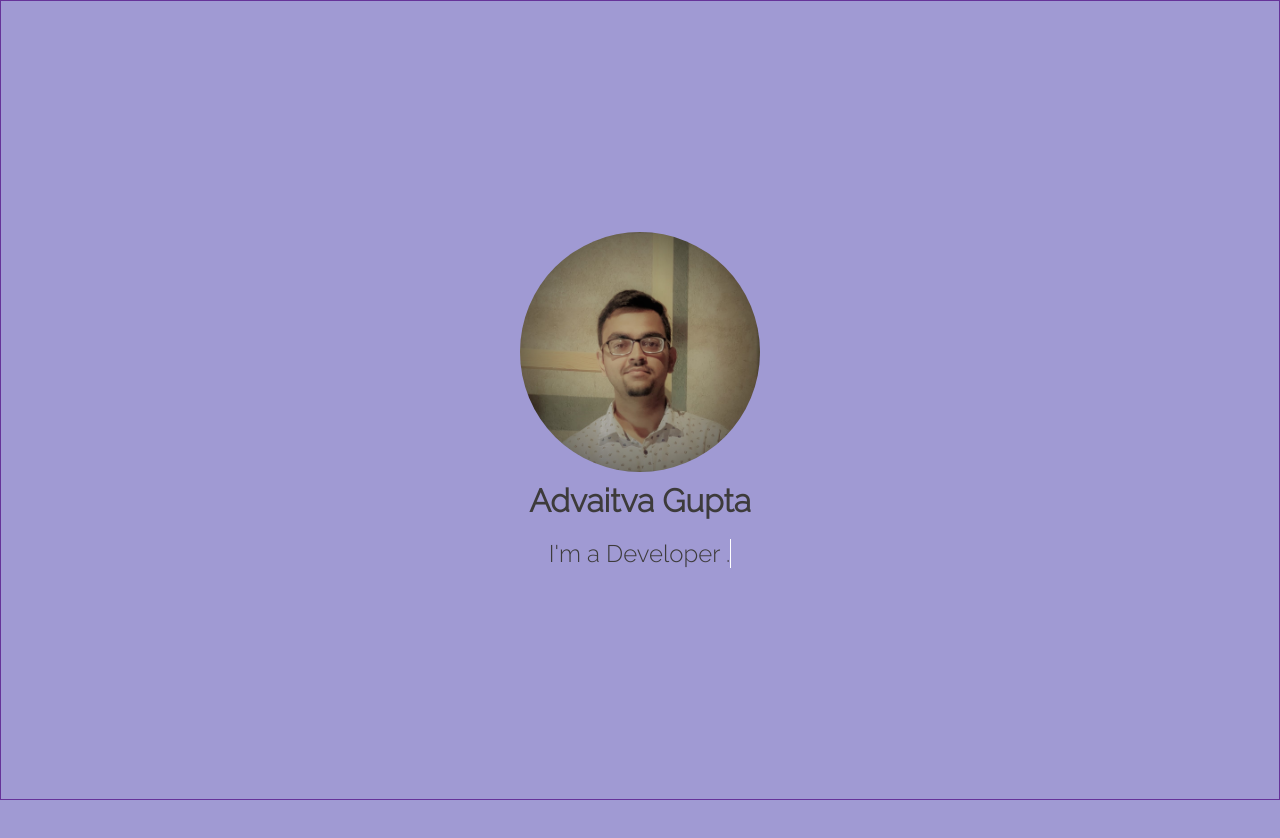
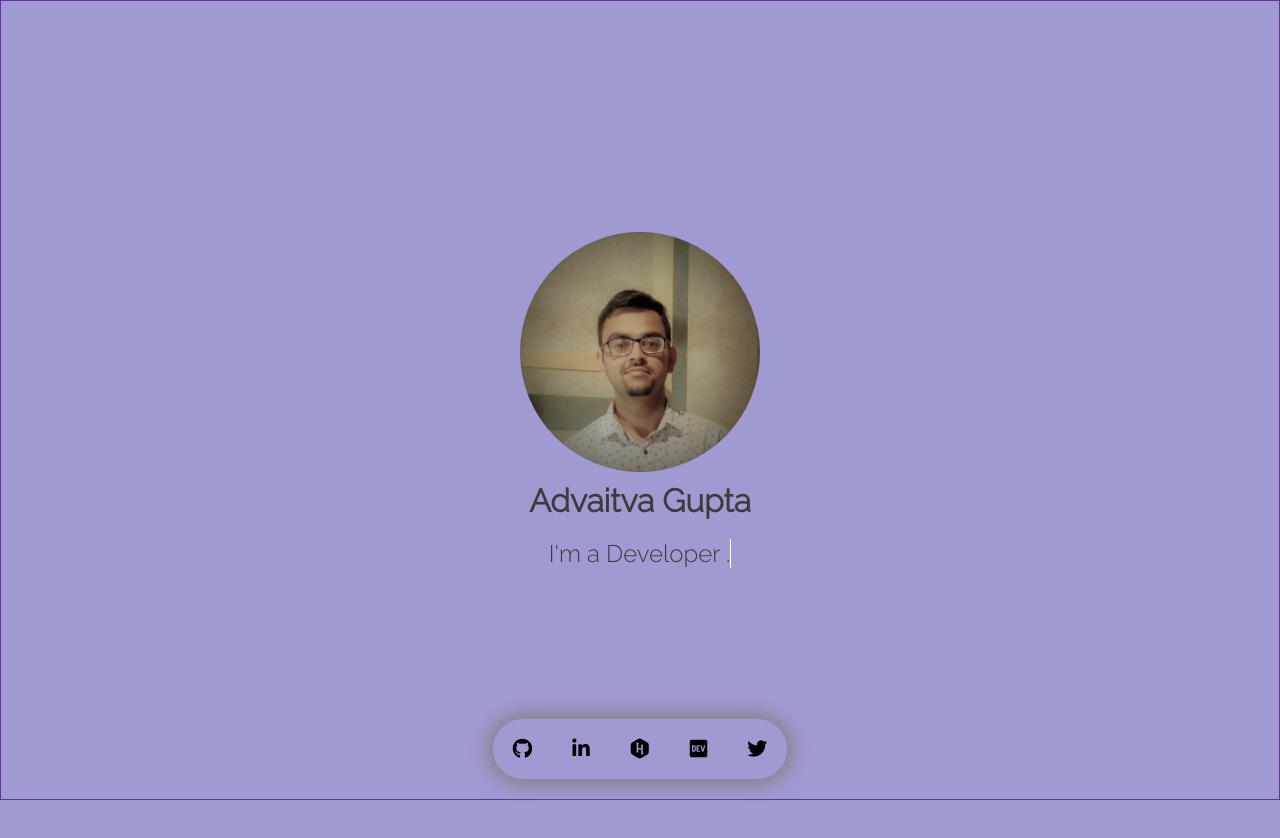
Before and after one commit to Advaitva/Portfolio, a plain HTML site: page index.html in a window 1280 px wide. Shown: the top 838 px of the page. Drawn offline with nearby package versions, Linux system fonts and the light colour scheme.

Commit message:
media icons added

```diff
--- a/index.html
+++ b/index.html
@@ -4,6 +4,14 @@
     <meta charset="UTF-8" />
     <meta name="viewport" content="width=device-width, initial-scale=1.0" />
     <link rel="stylesheet" href="style.css" />
+    <link
+      rel="stylesheet"
+      href="https://stackpath.bootstrapcdn.com/font-awesome/4.7.0/css/font-awesome.min.css"
+    />
+    <script
+      src="https://kit.fontawesome.com/8a08224e72.js"
+      crossorigin="anonymous"
+    ></script>
     <script
       src="https://code.jquery.com/jquery-3.5.1.slim.min.js"
       integrity="sha256-4+XzXVhsDmqanXGHaHvgh1gMQKX40OUvDEBTu8JcmNs="
@@ -23,6 +31,17 @@
         >
         </span>
       </div>
+      <div id="icons">
+        <a href="https://github.com/Advaitva"><i class="fab fa-github"></i></a>
+        <a href="https://in.linkedin.com/in/advaitva-gupta-963a7418"
+          ><i class="fab fa-linkedin-in"></i
+        ></a>
+        <a href="https://www.hackerrank.com/advaitva_gupta21">
+          <i class="fab fa-hackerrank"></i
+        ></a>
+        <a href=""> <i class="fab fa-dev"></i></a>
+        <a href=""> <i class="fab fa-twitter"></i></a>
+      </div>
     </div>
     <div class="panel" data-color="violet"></div>
     <div class="panel" data-color="indigo"></div>
--- a/style.css
+++ b/style.css
@@ -68,6 +68,20 @@ h2 {
   background-color: #e98585;
 }
 
+#icons {
+  box-shadow: 0 0 20px 5px gray;
+  border-radius: 30px;
+  display: flex;
+  flex-direction: row;
+  position: absolute;
+  bottom: 20px;
+}
+
+i {
+  color: black;
+  margin: 20px;
+  font-size: 20px;
+}
 body::-webkit-scrollbar {
   display: none;
 }
```
